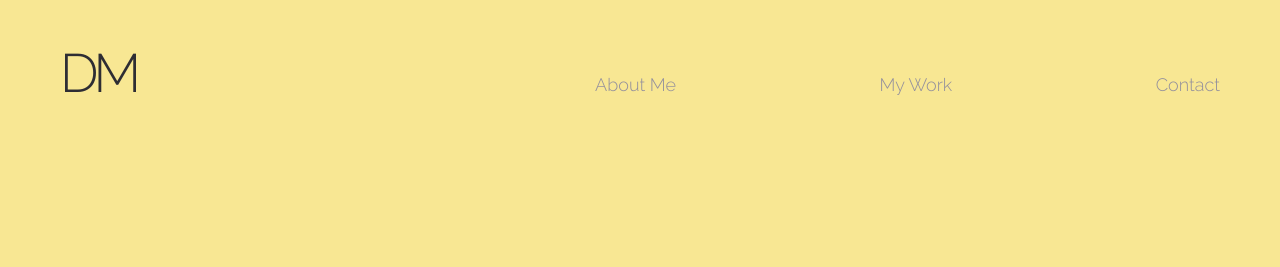
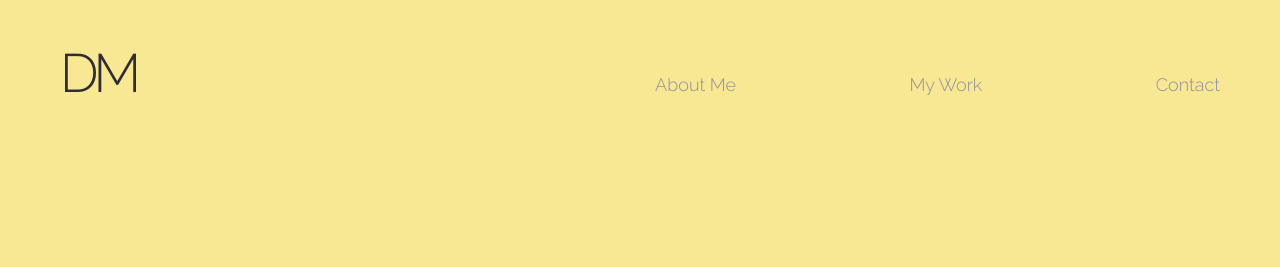
Before and after one commit to derekmorash/New-Portfolio, a Jekyll site: the page built from index.html, in a window 1280 px wide. Shown: the top 267 px of the page. Built offline with Jekyll 4.4.1, drawn with Linux system fonts in a browser that asks for light colours; nearby versions of some CDN libraries; the list of posts is cut into pages by our own code.

Commit message:
nav links on desktop lineup in a nice grid wit the rest of the page. Used flex-basis and margin to get it to fit

```diff
--- a/assets/css/1-base/_base.sass
+++ b/assets/css/1-base/_base.sass
@@ -39,7 +39,7 @@
   font-weight: bold
 
 hr
-  border: solid #ddd
+  border: solid $text-color
   border-width: 1px 0 0
   clear: both
   margin: 10px 0 30px
--- a/assets/css/main.css
+++ b/assets/css/main.css
@@ -664,7 +664,7 @@
   font-weight: bold; }
 
 hr {
-  border: solid #ddd;
+  border: solid #2E2D33;
   border-width: 1px 0 0;
   clear: both;
   margin: 10px 0 30px;
@@ -784,6 +784,9 @@
   margin: 0 auto;
   height: 100px; }
   header .header--title {
+    -webkit-flex-basis: 48.82117%;
+        -ms-flex-preferred-size: 48.82117%;
+            flex-basis: 48.82117%;
     float: left;
     margin: 0 0 0 60px;
     font-size: 54px;
@@ -812,16 +815,16 @@
     display: -webkit-flex;
     display: -ms-flexbox;
     display: flex;
-    margin: 0 60px 0 0; }
+    margin: 0 60px 0 2.35765%; }
     @media screen and (max-width: 1080px) {
       header nav {
-        margin: 0 40px 0 0; } }
+        margin: 0 40px 0 2.35765%; } }
     @media screen and (max-width: 768px) {
       header nav {
-        margin: 0 20px 0 0; } }
+        margin: 0 20px 0 2.35765%; } }
     @media screen and (max-width: 540px) {
       header nav {
-        margin: 0 20px 0 0; } }
+        margin: 0 20px 0 2.35765%; } }
     header nav svg {
       display: none;
       position: absolute;
```
Also changed, not shown: assets/css/3-layouts/_header.sass (+5 -4 lines).
